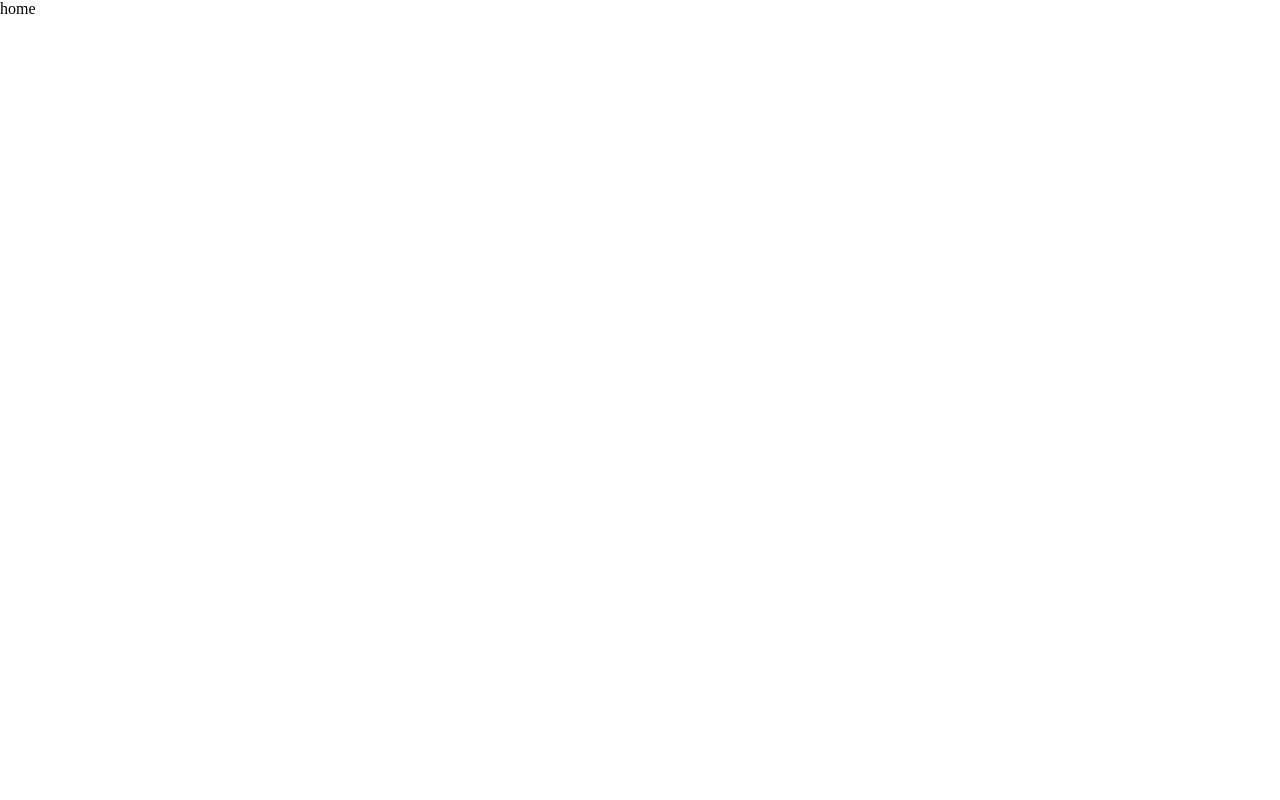
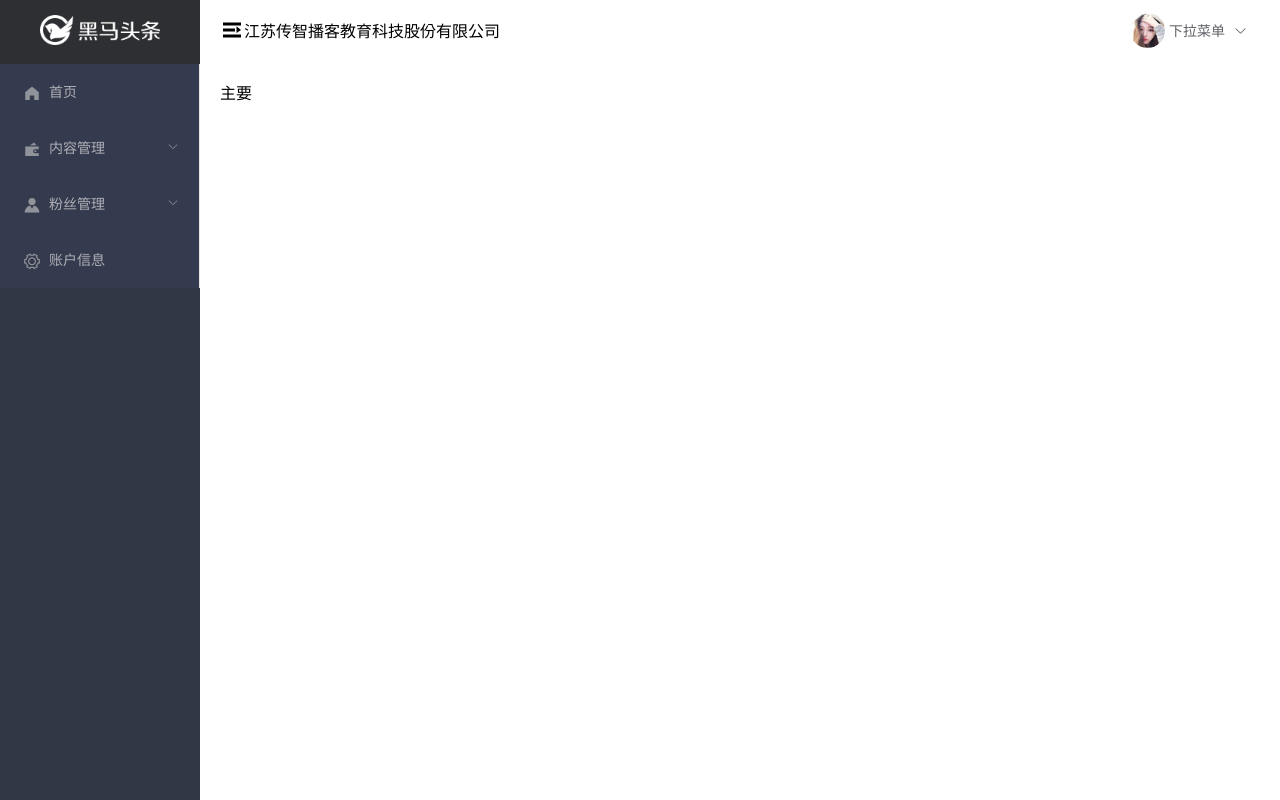
Before and after one commit to minyanyu/heima, a Vue app: page /#/home in a window 1280 px wide. Built offline with nearby package versions, Linux system fonts and the light colour scheme.

Commit message:
左侧  头部结构及下拉菜单

```diff
--- /dev/null
+++ b/src/components/home/aside.vue
@@ -0,0 +1,63 @@
+<template>
+  <div class="aside">
+    <div class="pic">
+      <img src="../../assets/img/logo_admin.png" alt />
+    </div>
+    <el-menu background-color="#353b4e" text-color=" #adafb5" router>
+      <el-menu-item index = '/home'>
+        <i class="el-icon-s-home"></i>
+        <span slot="title">首页</span>
+      </el-menu-item>
+      <el-submenu index='content'>
+        <template slot="title">
+          <i class="el-icon-s-finance"></i>
+          <span>内容管理</span>
+        </template>
+        <el-menu-item index = '/home/publish'>发布文章</el-menu-item>
+        <el-menu-item index = '/home/articles'>内容列表</el-menu-item>
+        <el-menu-item index = '/home/comment'>评论列表</el-menu-item>
+        <el-menu-item index = '/home/material'>素材管理</el-menu-item>
+      </el-submenu>
+      <el-submenu  index='fans'>
+        <template slot="title">
+          <i class="el-icon-s-custom"></i>
+          <span>粉丝管理</span>
+        </template>
+        <el-menu-item index = '/home/fansdata'>图文数据</el-menu-item>
+        <el-menu-item index = '/home/fansinfo'>粉丝概况</el-menu-item>
+        <el-menu-item index = '/home/fanspic'>粉丝画像</el-menu-item>
+        <el-menu-item index = '/home/fanslist'>粉丝列表</el-menu-item>
+      </el-submenu>
+      <el-menu-item index = '/home/account'>
+        <i class="el-icon-setting"></i>
+        <span slot="title" >账户信息</span>
+      </el-menu-item>
+    </el-menu>
+  </div>
+</template>
+
+<script>
+export default {
+  name: '',
+  components: {},
+  data () {
+    return {}
+  }
+}
+</script>
+
+<style lang = 'less' scoped>
+.aside {
+  height: 100vh;
+  background-color: #323745;
+  .pic {
+    background-color: #2e2f32;
+    text-align: center;
+    padding: 15px 0;
+    img {
+         width:120px;
+         height:30px;
+    }
+  }
+}
+</style>
--- /dev/null
+++ b/src/components/home/header.vue
@@ -0,0 +1,56 @@
+<template>
+  <el-row type="flex" class="header" justify="space-between">
+    <el-col :span="8" class="left">
+      <i class="el-icon-s-unfold"></i>
+      <span>江苏传智播客教育科技股份有限公司</span>
+    </el-col>
+    <el-col :span="3" class="right">
+      <img src="../../assets/img/avatar.jpg" alt />
+      <el-dropdown trigger="click">
+        <span class="el-dropdown-link">
+          下拉菜单
+          <i class="el-icon-arrow-down el-icon--right"></i>
+        </span>
+        <el-dropdown-menu slot="dropdown">
+          <el-dropdown-item>个人信息</el-dropdown-item>
+          <el-dropdown-item>git地址</el-dropdown-item>
+          <el-dropdown-item>退出</el-dropdown-item>
+        </el-dropdown-menu>
+      </el-dropdown>
+    </el-col>
+  </el-row>
+</template>
+
+<script>
+export default {
+  name: '',
+  components: {},
+  data () {
+    return {}
+  }
+}
+</script>
+
+<style lang = 'less' scoped>
+.header {
+  padding: 15px 0;
+  height: 60px;
+  .left {
+    display: flex;
+    align-items: center;
+    i {
+      font-size: 24px;
+    }
+  }
+  .right {
+      display: flex;
+      align-items: center;
+      img {
+          height: 35px;
+          width: 35px;
+          border-radius: 50%;
+           margin-right: 4px;
+      }
+  }
+}
+</style>
--- a/src/views/Home/index.vue
+++ b/src/views/Home/index.vue
@@ -1,14 +1,24 @@
 <template>
-   <div>
-     home
-   </div>
+  <el-container>
+    <el-aside style="width:200px">
+      <com-aside></com-aside>
+    </el-aside>
+    <el-container>
+      <el-header>
+        <com-header></com-header>
+      </el-header>
+      <el-main>主要</el-main>
+    </el-container>
+  </el-container>
 </template>
 
 <script>
-
+import comAside from '../../components/home/aside'
+import Header from '../../components/home/header'
 export default {
   components: {
-
+    'com-aside': comAside,
+    'com-header': Header
   }
 }
 </script>
```
